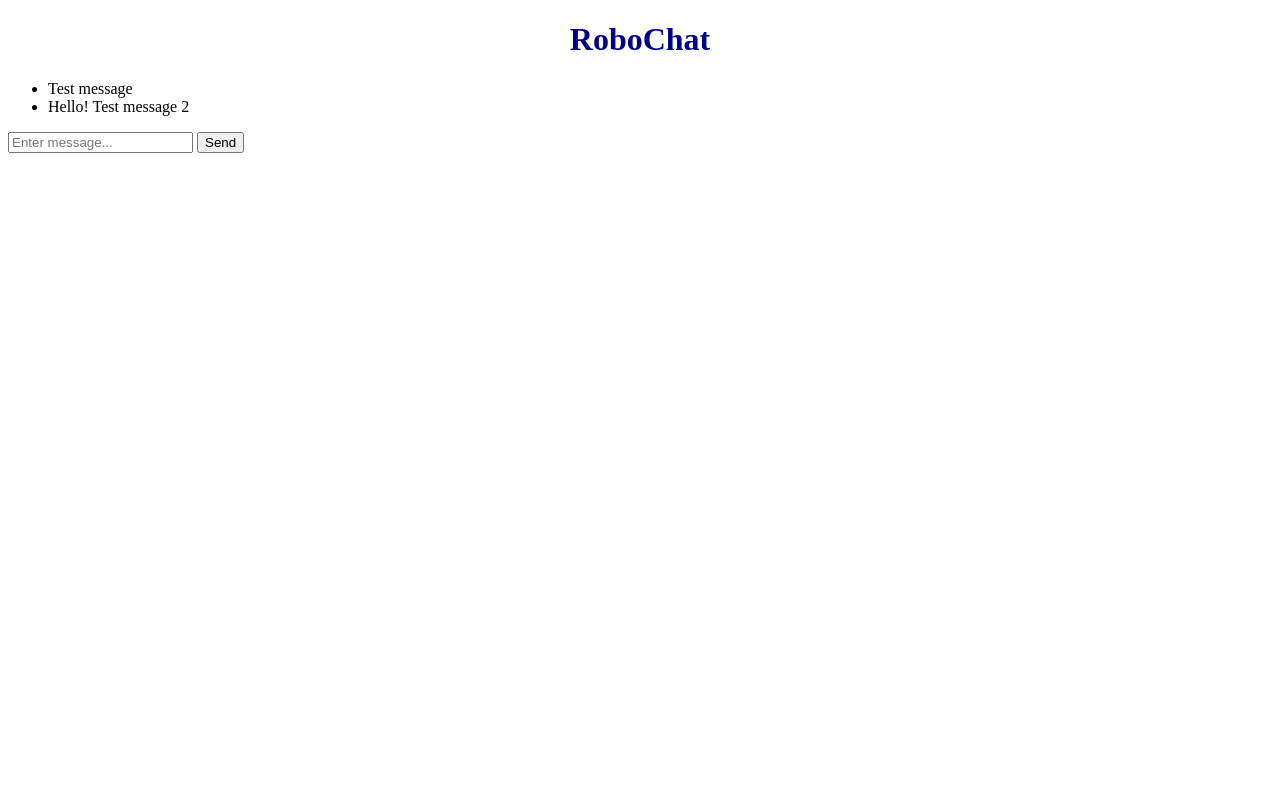
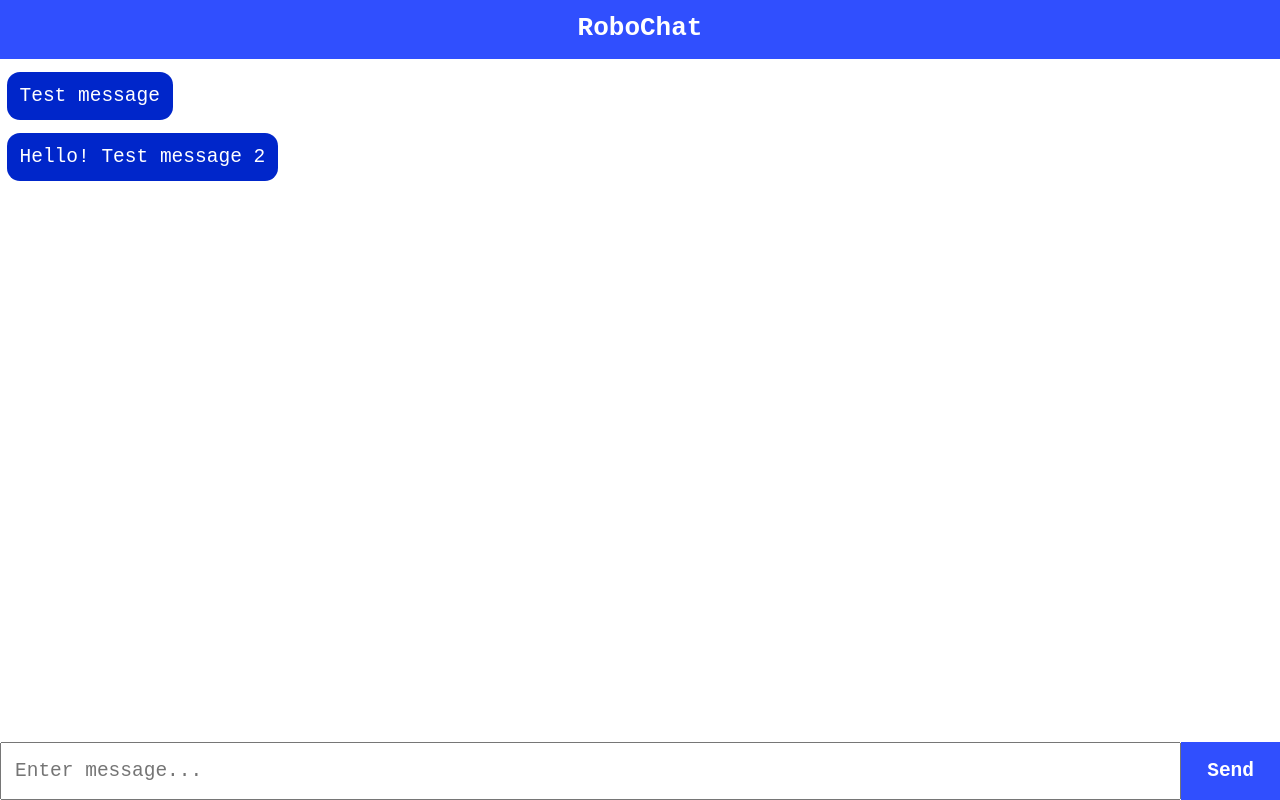
Before and after one commit to robocode-pixel/chat, a website: page static/index.html in a window 1280 px wide. Drawn offline with nearby package versions, Linux system fonts and the light colour scheme; no server answers.

Commit message:
Was added sending messages to the chat

```diff
--- a/static/index.html
+++ b/static/index.html
@@ -18,5 +18,6 @@
             </form>
         </main>
     </body>
+    <script src="https://cdn.socket.io/4.8.1/socket.io.min.js" integrity="sha384-mkQ3/7FUtcGyoppY6bz/PORYoGqOl7/aSUMn2ymDOJcapfS6PHqxhRTMh1RR0Q6+" crossorigin="anonymous"></script>
     <script src="script.js"></script>
 </html>
--- a/static/script.js
+++ b/static/script.js
@@ -1 +1,19 @@
-//alert('Welcome to my chat!');
+const socket = io();
+const form = document.getElementById('form');
+const input = document.getElementById('input');
+const messages = document.getElementById('messages');
+
+form.addEventListener('submit', function(e) {
+    e.preventDefault();
+    if (input.value) {
+        socket.emit('new_message', input.value);
+        input.value = '';
+    }
+})
+
+socket.on('message', function(msg) {
+    var item = document.createElement('li');
+    item.textContent = msg;
+    messages.appendChild(item);
+    window.scrollTo(0, document.body.scrollHeight);
+})
--- a/static/style.css
+++ b/static/style.css
@@ -1,4 +1,62 @@
-h1 {
-    color: darkblue;
+* {
+    margin: 0;
+    padding: 0;
+    box-sizing: border-box;
+    font-family: monospace;
+}
+
+main {
+    position: relative;
+    height: 100vh;
+}
+
+.header {
+    position: fixed;
+    padding: 1rem;
     text-align: center;
+    width: 100%;
+    font-size: 2rem;
+    background-color: #304ffe;
+    color: #ffffff;
+    height: 4.5rem;
 }
+
+#form {
+    position: fixed;
+    bottom: 0;
+    width: 100%;
+    display: flex;
+}
+
+#input {
+    width: 100%;
+    height: 4.5rem;
+    padding: 1rem;
+    font-size: 1.5rem;
+}
+
+.submit {
+    background-color: #304ffe;
+    color: #ffffff;
+    padding: 0 2rem;
+    font-weight: bold;
+    font-size: 1.5rem;
+    border: 0;
+}
+
+ul {
+    list-style: none;
+    padding: 5rem 0;
+    display: flex;
+    flex-direction: column;
+    align-items: flex-start;
+}
+
+li {
+    background-color: #0026ca;
+    border-radius: 1rem;
+    color: #ffffff;
+    padding: 1rem;
+    font-size: 1.5rem;
+    margin: 0.5rem;
+}
```
Also changed, not shown: server.js (+11 -0 lines).
